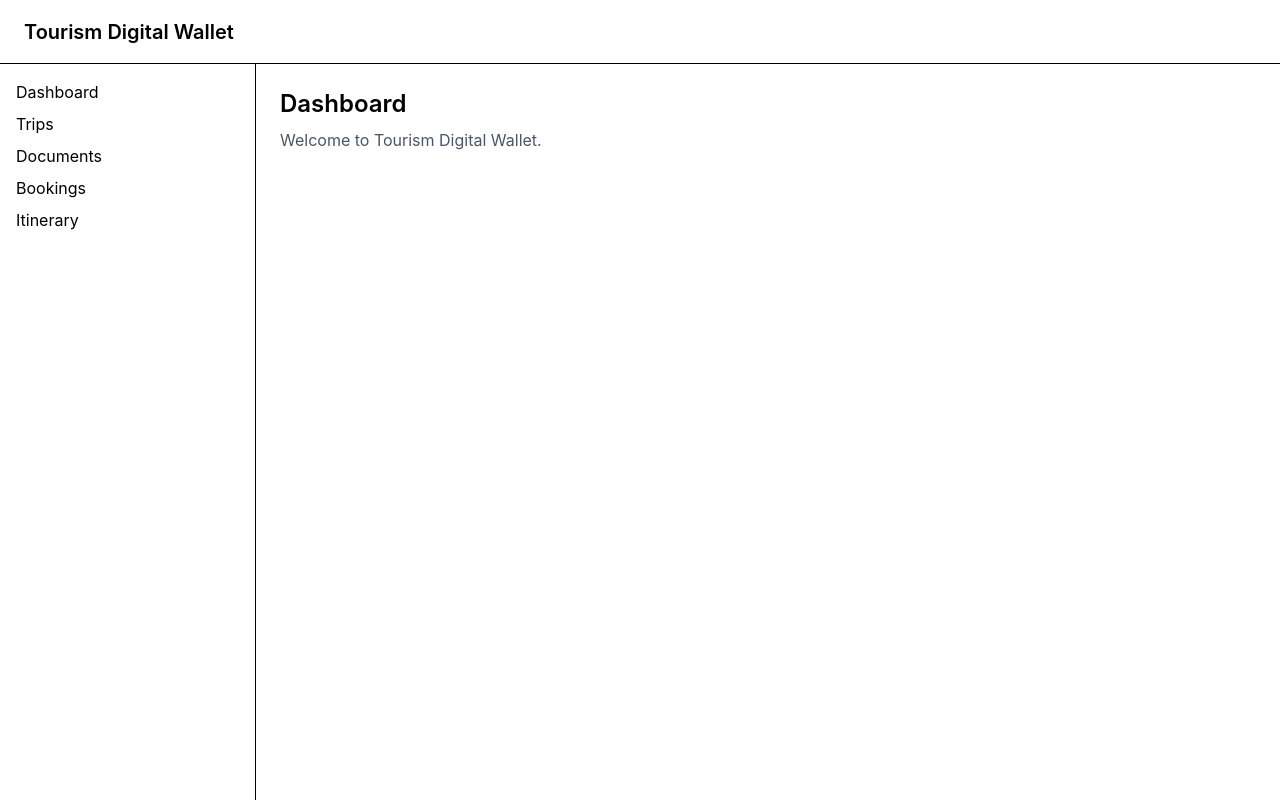
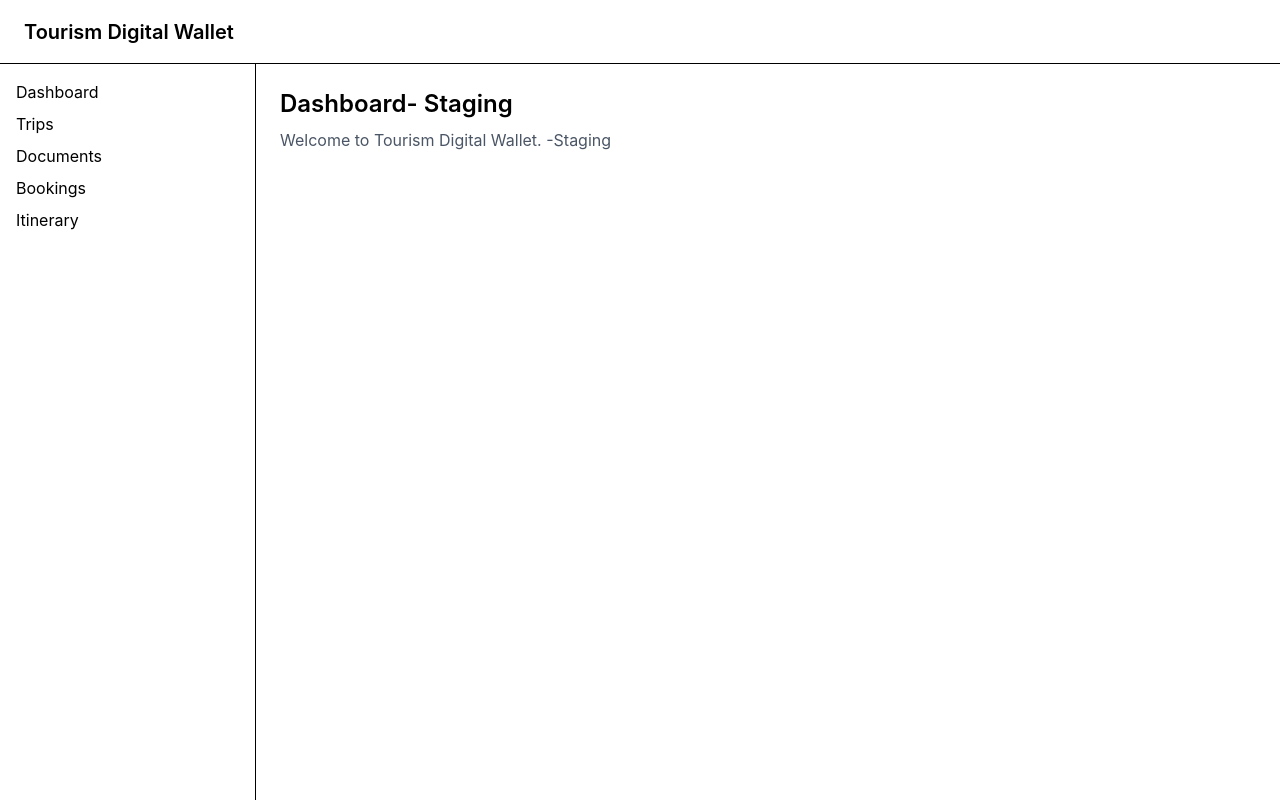
Before and after one commit to nirjala-tuladhar/tourism-digital-wallet, a React (Vite) app in the folder client/: page / in a window 1280 px wide. Built offline with nearby package versions, Linux system fonts and the light colour scheme.

Commit message:
Testing deployed develop branch.

```diff
--- a/client/src/pages/DashboardPage.tsx
+++ b/client/src/pages/DashboardPage.tsx
@@ -2,11 +2,11 @@ export function DashboardPage() {
     return (
       <div>
         <h2 className="text-2xl font-semibold">
-          Dashboard
+          Dashboard- Staging
         </h2>
 
         <p className="mt-2 text-gray-600">
-          Welcome to Tourism Digital Wallet.
+          Welcome to Tourism Digital Wallet. -Staging
         </p>
       </div>
     );
```
Also changed, not shown: 1 other file (tests, documents, lock files or other folders).
